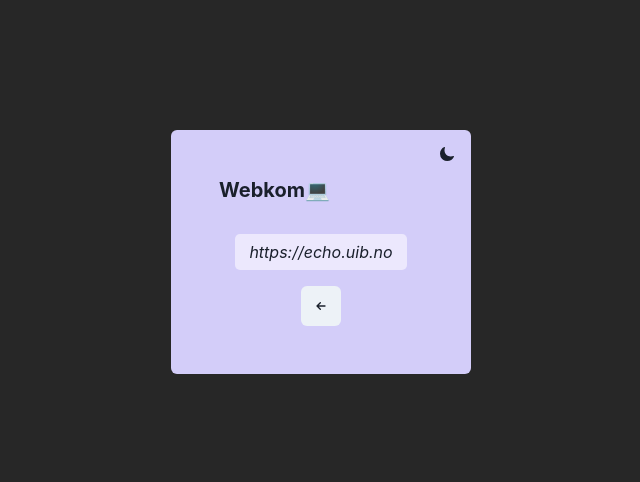
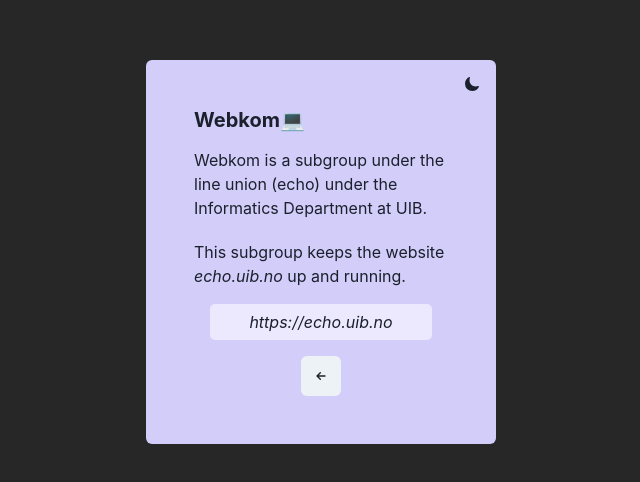
Before and after one commit to tjekol/tj-web, a Next.js app: page /webkom in a window 1280 px wide. Shown: the part 148-630 px from the top of the page, without its empty margins (319-959 px from the left). Built offline with nearby package versions, Linux system fonts and the light colour scheme.

Commit message:
added webkom text

```diff
--- a/src/pages/webkom.tsx
+++ b/src/pages/webkom.tsx
@@ -13,7 +13,8 @@
             <Flex direction='column' background={formBackground} p='12' rounded='6' position='relative' minW='300' maxW='350'>
                 <Heading size='md' mb='4'>Webkom💻</Heading>
 
-                <Text></Text>
+                <Text mb='5'>Webkom is a subgroup under the line union (echo) under the Informatics Department at UIB.</Text>
+                <Text>This subgroup keeps the website <i>echo.uib.no</i> up and running.</Text>
 
                 <SimpleGrid columns={1} spacingX='20px' spacingY='6px' m={4}>
                     <LinkBox transition=".1s ease-out" _hover={{ transform: 'scale(1.1)' }}>
```
